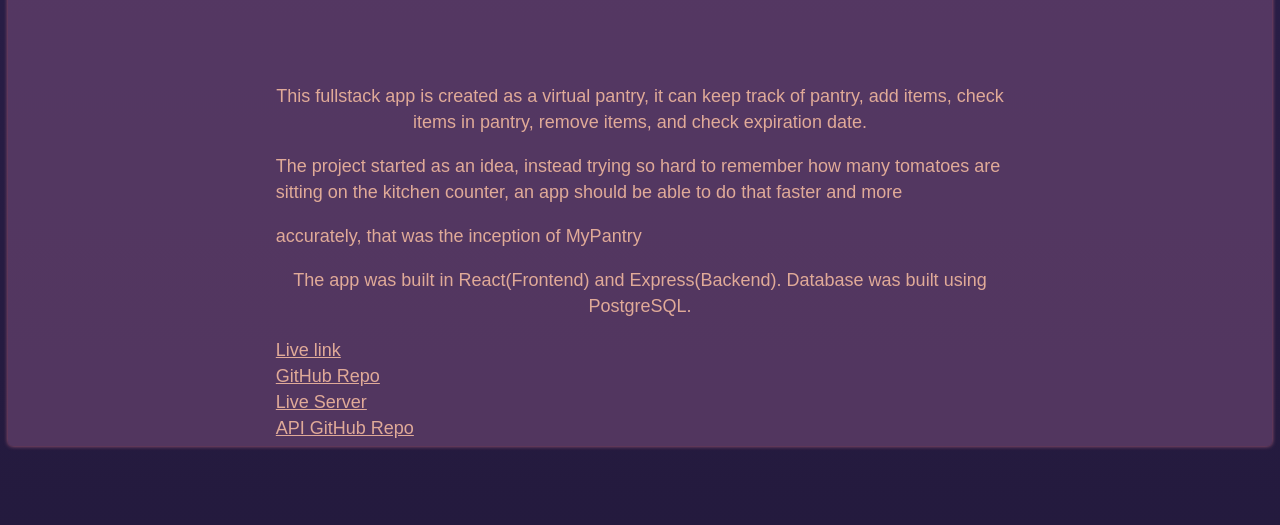
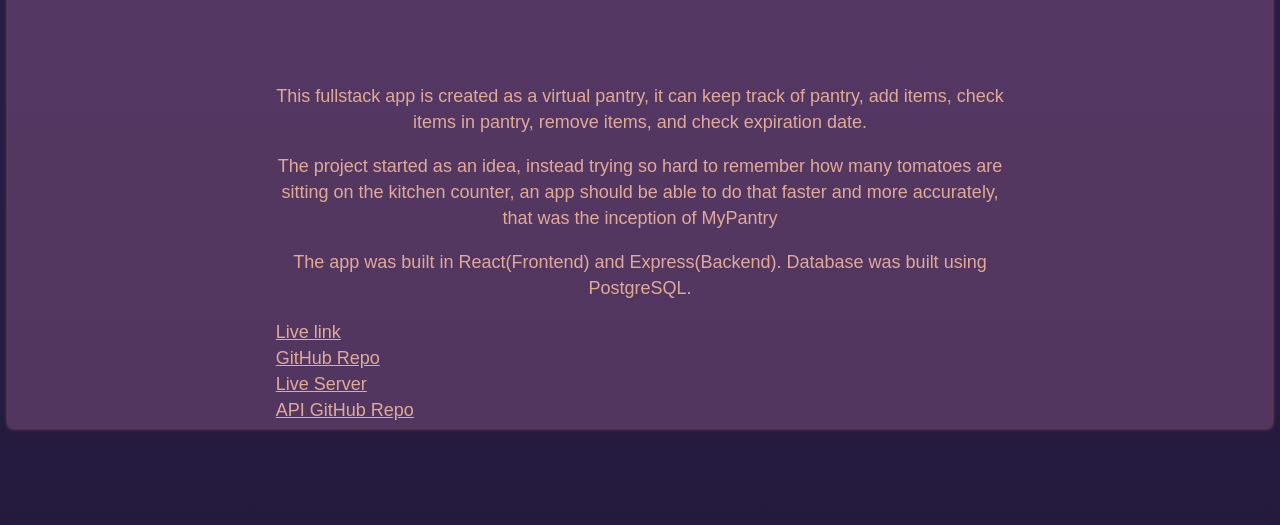
Before and after one commit to mzibari/portfolio, a plain HTML site: page index.html in a window 1280 px wide. Shown: the part 1811-2336 px from the top of the page. Drawn offline with Linux system fonts and the light colour scheme; a web font is replaced by a local one.

Commit message:
fixed <p> issues

```diff
--- a/index.html
+++ b/index.html
@@ -27,8 +27,8 @@
         <header>
             <h1>Mahmood Nihad</h1>
         </header>
-        <h2 class="bio">Bio</h2>
         <section class="bio-section">
+            <h2 class="bio">Bio</h2>
             <div class="bio info-divs">
                 <p>Mahmood Nihad is a student of the Full Stack Web Development Career Path bootcamp at Thinkful.
                 </p>
@@ -76,11 +76,11 @@
             <div class="project info-divs">
                 <p>
                     This fullstack app is created as a virtual pantry, it can keep track of pantry, add items,
-                    check items in pantry, remove items, and check expiration date.
-                <p></p>The project started as an idea,
-                instead trying so hard to remember how many
-                tomatoes are sitting on the kitchen counter, an app should be able to do that faster and more</p>
-                accurately, that was the inception of MyPantry</p>
+                    check items in pantry, remove items, and check expiration date.</p>
+                <p>The project started as an idea,
+                    instead trying so hard to remember how many
+                    tomatoes are sitting on the kitchen counter, an app should be able to do that faster and more
+                    accurately, that was the inception of MyPantry</p>
                 <p>The app was built in React(Frontend) and Express(Backend). Database was built using PostgreSQL.</p>
                 <a href="https://my-pantry-lac.vercel.app/" target="_blank">Live link</a><br>
                 <a href="https://github.com/mzibari/my-pantry" target="_blank">GitHub Repo</a><br>
```
